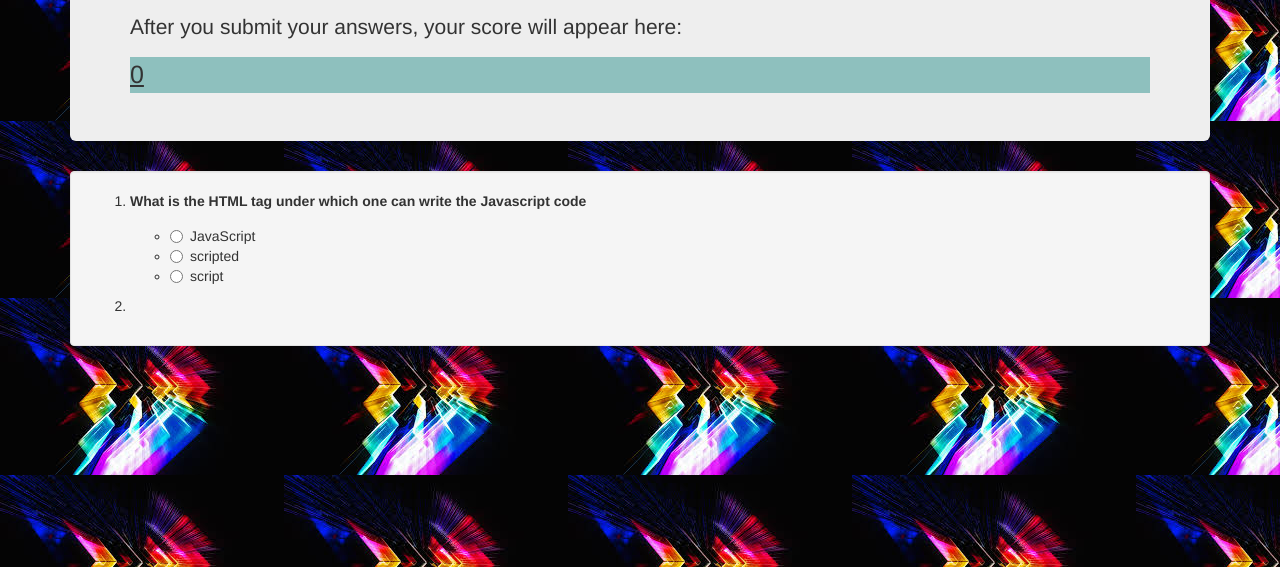
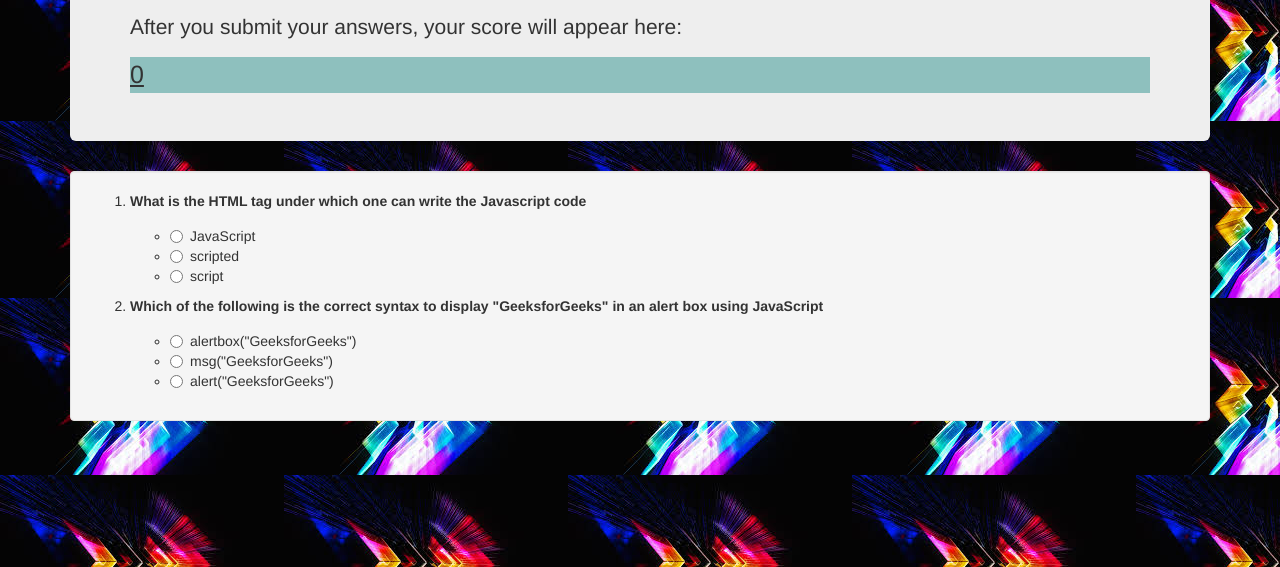
Before and after one commit to Cersion/Quiz-board, a plain HTML site: page index.html in a window 1280 px wide. Shown: the part 233-800 px from the top of the page. Drawn offline with nearby package versions, Linux system fonts and the light colour scheme.

Commit message:
Added question 2 and choices for answers

```diff
--- a/index.html
+++ b/index.html
@@ -48,3 +48,27 @@
             </div>
           </li>
           <li>
+            <label for="question2">Which of the following is the correct syntax to display "GeeksforGeeks" in an alert box using JavaScript</label>
+            <div class="radio" id="num2">
+              <ul>
+                <li>
+                  <label>
+                    <input type="radio" name="answer2" value="0">
+                    alertbox("GeeksforGeeks")
+                  </label>
+                </li>
+                <li>
+                  <label>
+                    <input type="radio" name="answer2" value="0">
+                    msg("GeeksforGeeks")
+                  </label>
+                </li>
+                <li>
+                  <label>
+                    <input type="radio" name="answer2" value="3">
+                    alert("GeeksforGeeks")
+                  </label>
+                </li>
+              </ul>
+            </div>
+            </li>
```
